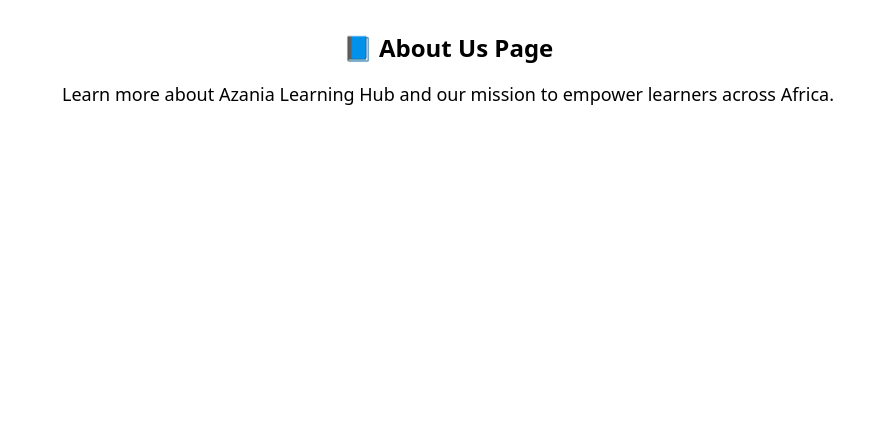
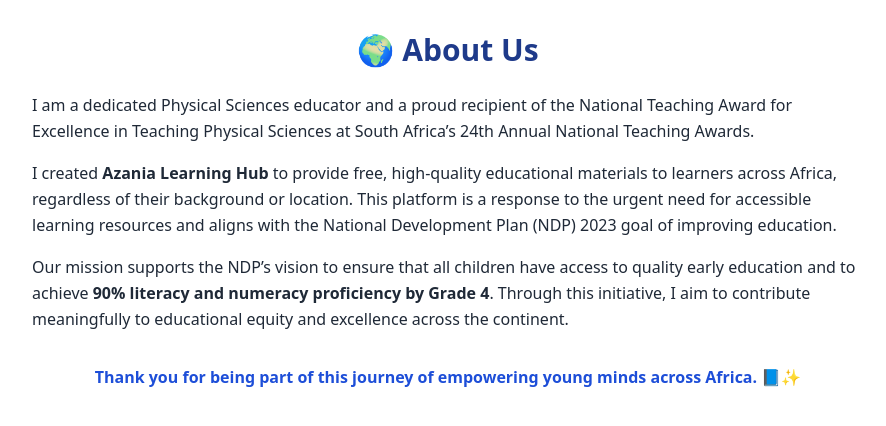
Before and after one commit to motlatsomaake999/AZANIA-LEARNING-HUB, a Next.js app: page /about in a window 1280 px wide. Shown: the top 426 px of the page, without its empty margins (192-1078 px from the left). Built offline with nearby package versions, Linux system fonts and the light colour scheme.

Commit message:
Updated About Us page content

```diff
--- a/src/pages/about.js
+++ b/src/pages/about.js
@@ -1,8 +1,29 @@
 export default function About() {
   return (
-    <div className="p-8 text-center">
-      <h1 className="text-2xl font-bold">📘 About Us Page</h1>
-      <p className="mt-4 text-lg">Learn more about Azania Learning Hub and our mission to empower learners across Africa.</p>
+    <div className="p-8 max-w-4xl mx-auto text-gray-800 leading-relaxed">
+      <h1 className="text-3xl font-bold text-center text-blue-900 mb-6">🌍 About Us</h1>
+
+      <p className="mb-4">
+        I am a dedicated Physical Sciences educator and a proud recipient of the National Teaching Award for Excellence
+        in Teaching Physical Sciences at South Africa’s 24th Annual National Teaching Awards.
+      </p>
+
+      <p className="mb-4">
+        I created <strong>Azania Learning Hub</strong> to provide free, high-quality educational materials to learners
+        across Africa, regardless of their background or location. This platform is a response to the urgent need for
+        accessible learning resources and aligns with the National Development Plan (NDP) 2023 goal of improving
+        education.
+      </p>
+
+      <p className="mb-4">
+        Our mission supports the NDP’s vision to ensure that all children have access to quality early education and to
+        achieve <strong>90% literacy and numeracy proficiency by Grade 4</strong>. Through this initiative, I aim to
+        contribute meaningfully to educational equity and excellence across the continent.
+      </p>
+
+      <div className="mt-8 text-center">
+        <p className="text-blue-700 font-semibold">Thank you for being part of this journey of empowering young minds across Africa. 📘✨</p>
+      </div>
     </div>
   );
 }
```
